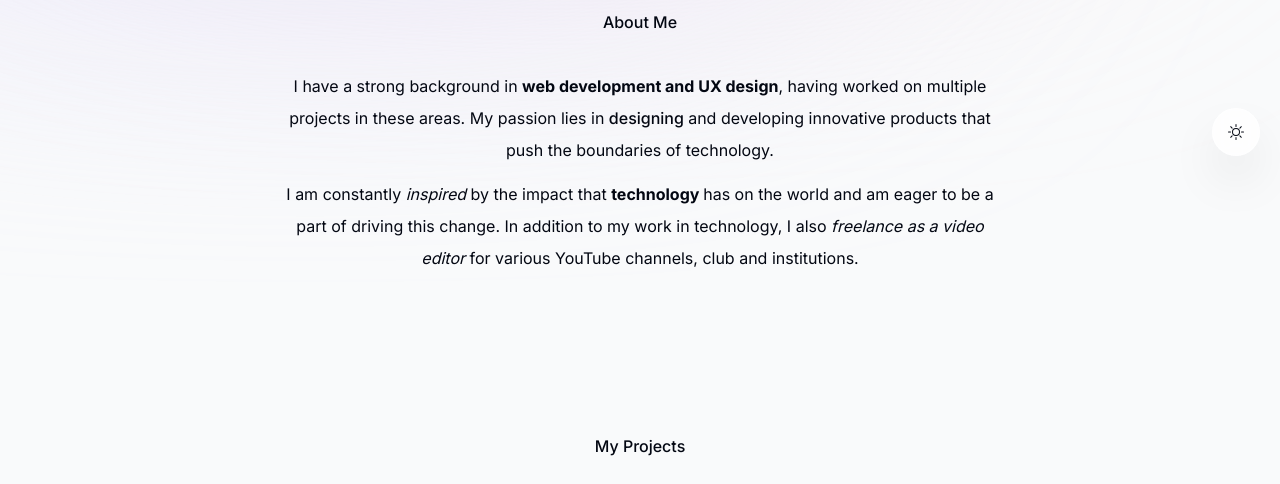
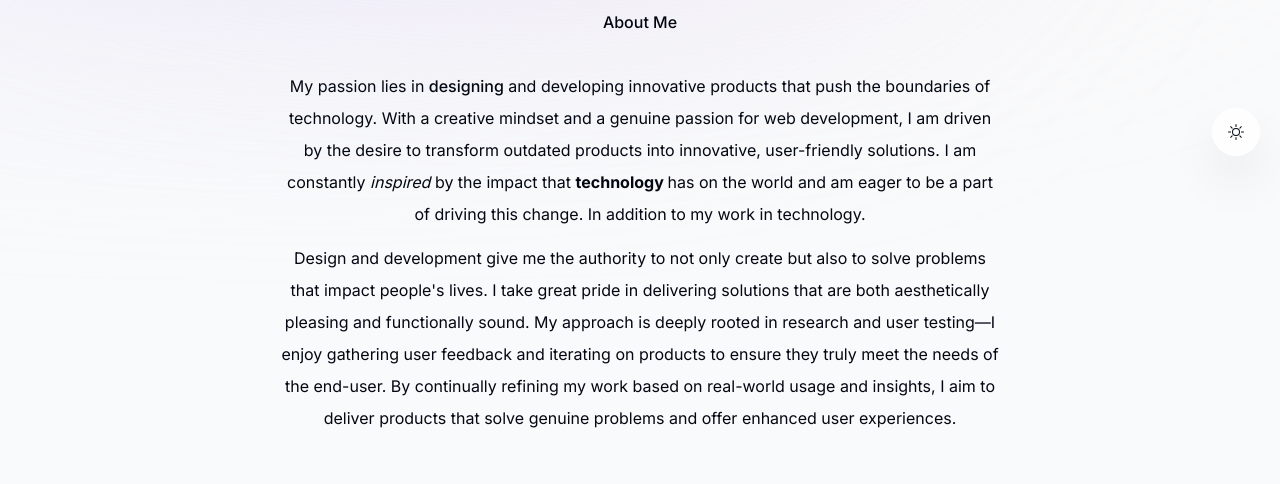
Before and after one commit to AmlanJPrakash/Portfolio-website, a Next.js app: page / in a window 1280 px wide. Shown: the part 624-1108 px from the top of the page. Built offline with nearby package versions, Linux system fonts and the light colour scheme; no server answers.

Commit message:
Update about

```diff
--- a/components/about.tsx
+++ b/components/about.tsx
@@ -20,16 +20,18 @@ export default function About() {
     >
         <SectionHeading>About Me</SectionHeading>
         <p className='mb-3'>
-        I have a strong background in <span className='font-bold'>web development and UX design</span>,
-        having worked on multiple projects in these areas.
         My passion lies in <span className='font-medium'> designing </span> and developing
-        innovative products that push the boundaries of technology.
+        innovative products that push the boundaries of technology. With a creative mindset and a genuine passion for web development, I am driven by the desire to transform outdated products into innovative, user-friendly solutions.
+           I am constantly <span className='italic'> inspired </span>
+         by the impact that <span className='font-bold'> technology </span> has on the world and am eager to be a part of driving this change.
+         In addition to my work in technology.
         </p>
         <p>
-         I am constantly <span className='italic'> inspired </span>
-         by the impact that <span className='font-bold'> technology </span> has on the world and am eager to be a part of driving this change.
-         In addition to my work in technology, I also<span className='italic'>  freelance as a video editor </span> for various YouTube channels,
-        club and institutions.
+
+
+        Design and development give me the authority to not only create but also to solve problems that impact people's lives. I take great pride in delivering solutions that are both aesthetically pleasing and functionally sound. My approach is deeply rooted in research and user testing—I enjoy gathering user feedback and iterating on products to ensure they truly meet the needs of the end-user.
+
+By continually refining my work based on real-world usage and insights, I aim to deliver products that solve genuine problems and offer enhanced user experiences.
         </p>
 
     </motion.section>
```
